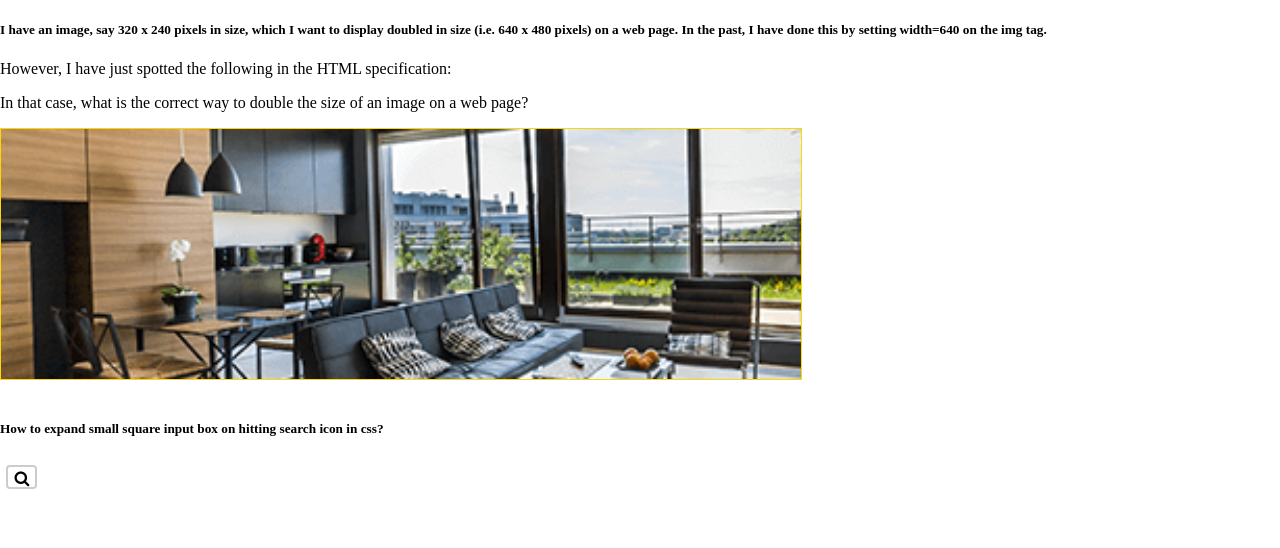
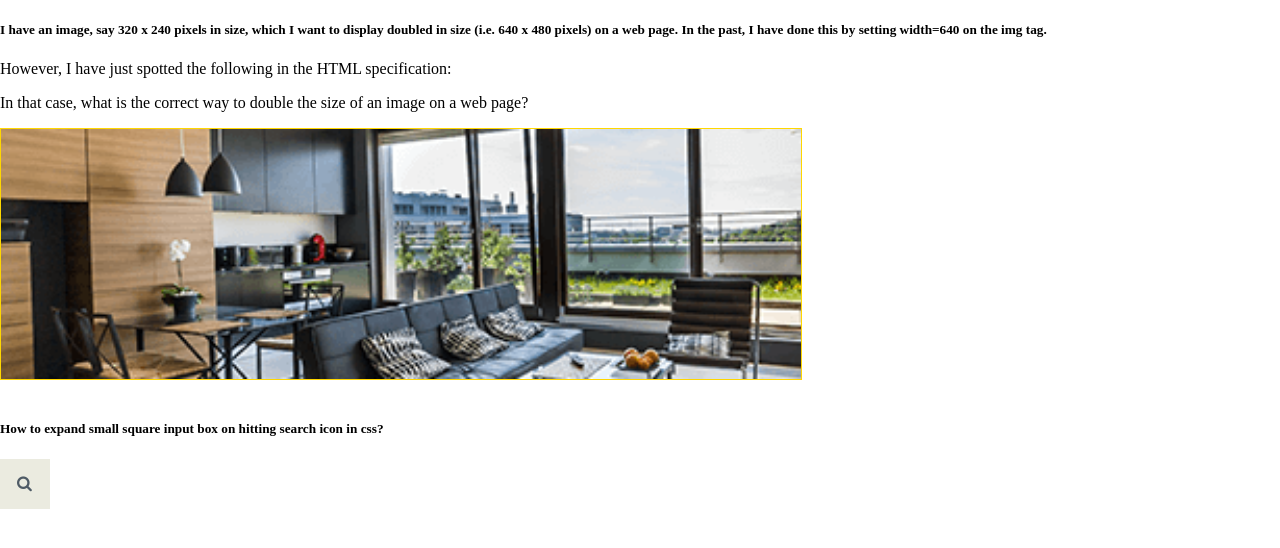
Before and after one commit to a-ron/css, a plain HTML site: page index.html in a window 1280 px wide. Drawn offline with Linux system fonts and the light colour scheme.

Commit message:
Now search item active.

```diff
--- a/css/style.css
+++ b/css/style.css
@@ -16,45 +16,46 @@ body{
 }
 
 
-/*.expand{*/
-    /*width: 30%;*/
-    /*padding: 10px;*/
-/*}*/
-/*.expand-icon {*/
-    /*background: #f5f5f0;*/
-    /*float: left;*/
-    /*position: relative;*/
-    /*top: 26px;*/
-    /*left: 8px;*/
-    /*color: #000;*/
-    /*z-index: 999;*/
-/*}*/
-
-.back{
-    padding: 0.5%;
+/*Search icon*/
+.box{
+    width: 300px;
+    height: 50px;
 }
-.searchicon {
+.con-tai-ner{
+    width: 300px;
+    position: relative;
+}
+.con-tai-ner input{
+    width: 50px;
+    height: 50px;
+    background: #ebebe0;
+    border: none;
+    font-size: 16px;
     float: left;
-    margin-top: -20px;
-    position: relative;
-    top: 26px;
-    left: 8px;
-    color: #000;
-    z-index: 2;
+    padding-left: 40px;
+    padding-right: 10px;
+    color: #262626;
+    -webkit-transition: width .55s ease;
+    -moz-transition: width .55s ease;
+    -ms-transition: width .55s ease;
+    -o-transition: width .55s ease;
+    transition: width .55s ease;
 }
 
-.extand {
-    width: 2.4%;
-    box-sizing: border-box;
-    border: 2px solid #ccc;
-    border-radius: 4px;
-    font-size: 16px;
-    /*background: #10314c;*/
-    background-position: 10px 10px;
-    background-repeat: no-repeat;
-    -webkit-transition: width 0.4s ease-in-out;
-    transition: width 0.4s ease-in-out;
+.ic-on{
+    position: absolute;
+    top: 50%;
+    z-index: 99;
+    color: #4f5b66;
+    margin-top: 17px;
+    margin-left: 17px;
 }
-.searchicon:hover .extand-now {
-    width: 50%;
+
+.con-tai-ner input:focus, .con-tai-ner input:active{
+    outline: 0;
+    width: 300px;
 }
+
+.con-tai-ner:hover input{
+    width: 300px;
+}
--- a/index.html
+++ b/index.html
@@ -18,27 +18,14 @@
     <br>
 
     <h5>How to expand small square input box on hitting search icon in css?</h5>
-    <!--<div class="expand">-->
-        <!--<div class="expand-icon fa fa-search" id="ex-icon">-->
-            <!--<input type="text" name="search-icon" class="extand" aria-label="ex-icon" aria-hidden="true">-->
-        <!--</div>-->
+    <div class="box">
+        <div class="con-tai-ner">
+            <span class="ic-on fa fa-search"></span>
+            <input type="search" id="se-arch" name="search" placeholder="Search">
+        </div>
+    </div>
 
-    <!--</div>-->
 
-    <form class="back">
-          <span class="fa fa-search searchicon" aria-hidden="true"></span>
-        <input type="text" name="search" class="extand ">
-    </form>
 
-    <script>
-        // for the icon
-        $(".searchicon").click(function() {
-            $('.extand').toggleClass('extand-now');
-        });
-        // for the input
-        $(".extand").click(function() {
-            $('.extand').toggleClass('extand-now');
-        });
-    </script>
 </body>
 </html>
```
